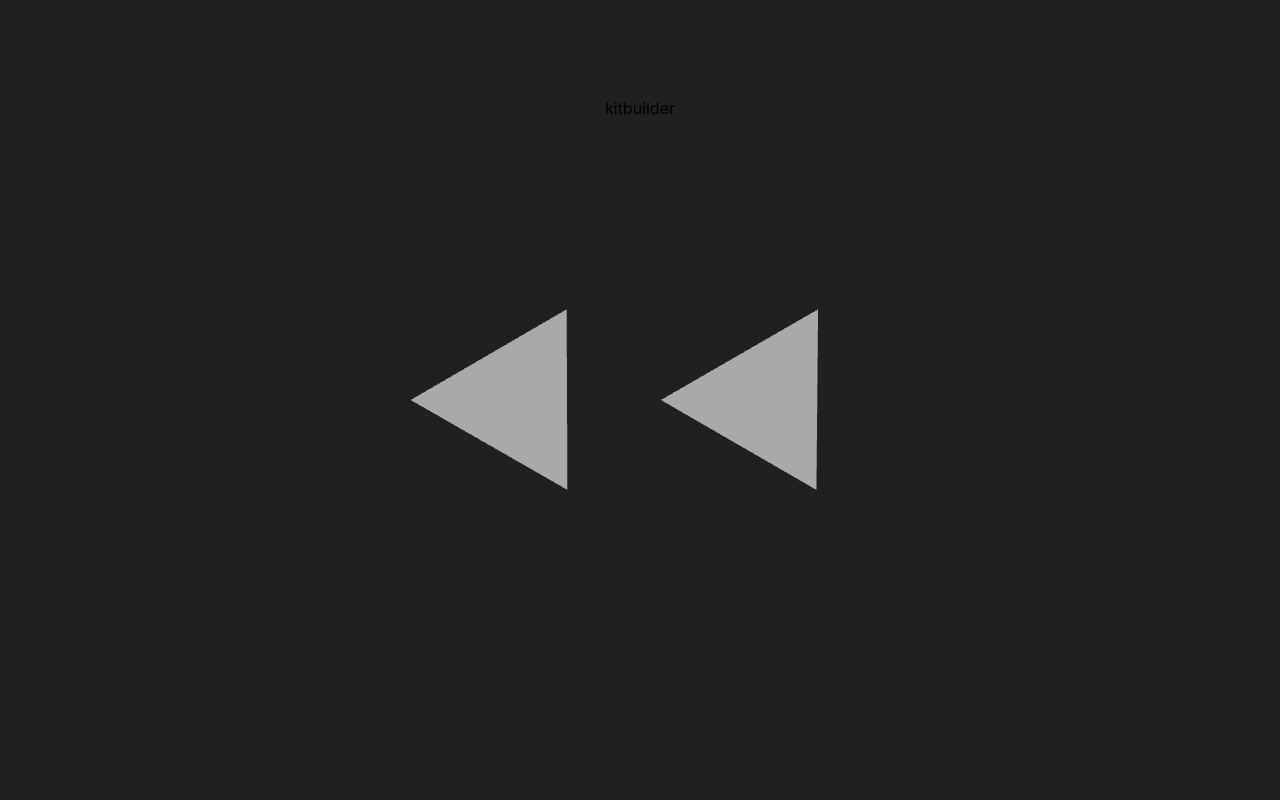
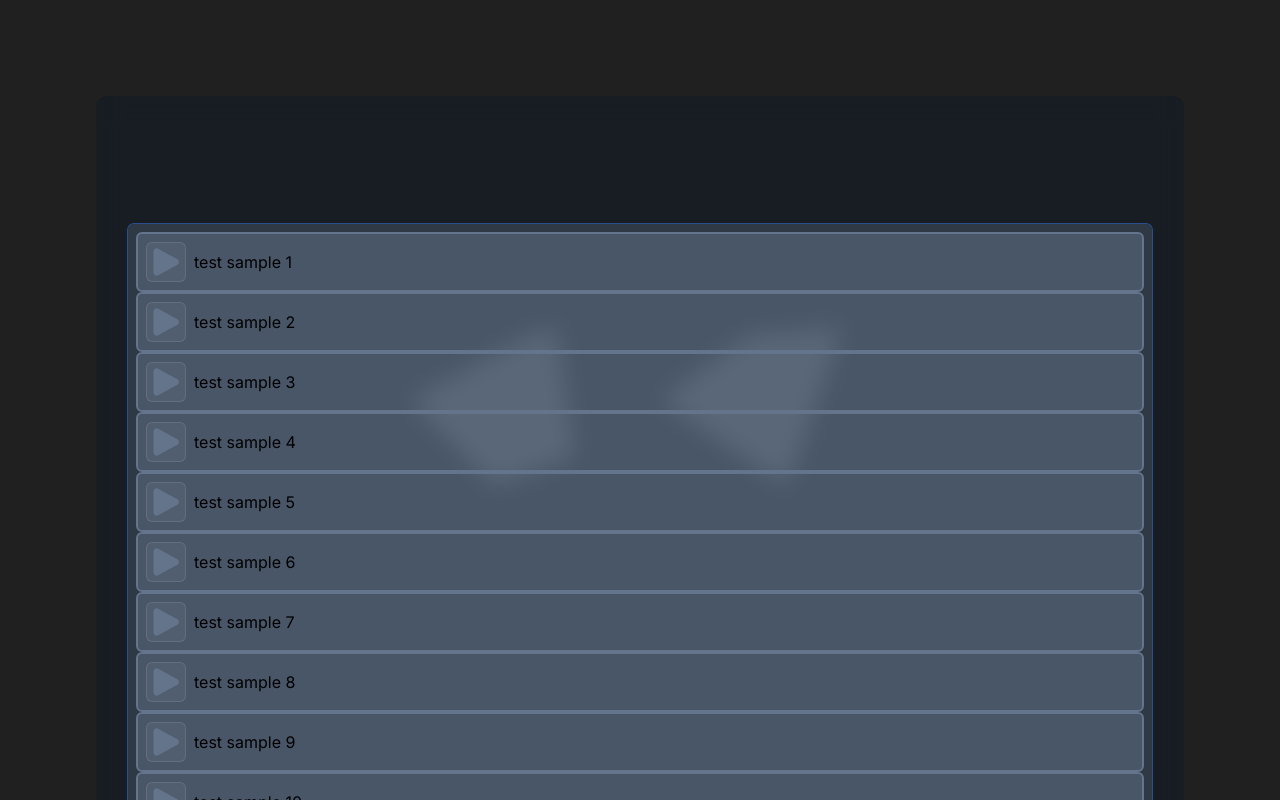
Before and after one commit to kajloevesijn/deluge-kit-generator, a Next.js app: page /kit in a window 1280 px wide. Shown: the top 800 px of the page. Built offline with nearby package versions, Linux system fonts and the light colour scheme.

Commit message:
added some placeholder list items for the kitbuilder and some styling.

```diff
--- a/src/app/components/DescriptiveButton.tsx
+++ b/src/app/components/DescriptiveButton.tsx
@@ -7,9 +7,9 @@ type DescriptiveButtonProps = {
 
 export const DescriptiveButton = (props: DescriptiveButtonProps) => {
   return (
-    <button key={props.name} className="transition ease-in-out duration-150 active:duration-0 hover:-translate-y-1 active:translate-y-0 active:bg-white/10 active:scale-100 gap-x-4 rounded-xl bg-white/5 p-6 hover:ring-2 ring-1 ring-inset ring-white/10">
+    <button key={props.name} className="transition ease-in-out duration-150 active:duration-0 active:shadow-inner hover:shadow-md active:text-white hover:-translate-y-1 active:translate-y-0 active:bg-white/10 active:scale-100 gap-x-4 rounded-xl bg-white/5 hover:ring-2 ring-1 ring-inset ring-white/10">
         <Link className='' href={props.link}>
-            <div className="text-base leading-7">
+            <div className="text-base p-6 leading-7">
                 <h3 className="font-semibold text-white">{props.name}</h3>
                 <p className="mt-2 text-gray-400">{props.description}</p>
             </div>
--- /dev/null
+++ b/src/app/components/IconButton.tsx
@@ -0,0 +1,14 @@
+'use client'
+import React from 'react'
+
+export const IconButton = ({...props}) => {
+    function clickHandler() {
+        console.log("i got clicked");
+    }
+
+  return <>
+        <button onClick={clickHandler} className='transition ease-in-out duration-150 active:shadow-inner hover:shadow-md active:text-white active:duration-0 hover:-translate-y-0.5 active:translate-y-0 active:bg-white/10 active:scale-100 bg-white/5 hover:ring-2 ring-inset ring-white/10 text-slate-500 hover:text-slate-400 ring-1 rounded-md'>
+            <props.Icon width={40}/>
+        </button>
+    </>
+}
--- /dev/null
+++ b/src/app/kit/KitBuilder.tsx
@@ -0,0 +1,26 @@
+import React from 'react';
+import { SamplePanel } from './SamplePanel';
+
+export const KitBuilder = () => {
+    const sampleList = [1,2,3,4,5,6,7,8,9,10,11,12];
+
+    type sampleData = {
+        name: string
+    }
+
+  return (
+    <div className="w-full backdrop-blur-md relative isolate overflow-hidden bg-gray-900/50 py-24 sm:py-32 rounded-xl">
+      <div className=" mx-auto max-w-7xl px-6 lg:px-8">
+        <div className='ring-1 p-2 rounded-md bg-slate-600/50'>
+        <div className="mx-auto grid grid-cols-1">
+            {sampleList.map((listPos) =>{
+                return<>
+                    <SamplePanel key={listPos} sampleName={`test sample ${listPos}`}/>
+                </>
+            })}
+        </div>
+        </div>
+      </div>
+    </div>
+  )
+}
--- /dev/null
+++ b/src/app/kit/SamplePanel.tsx
@@ -0,0 +1,14 @@
+'use client'
+import React from 'react'
+import {PlayIcon} from '@heroicons/react/24/solid';
+import { IconButton } from '../components/IconButton';
+
+export const SamplePanel = ({...props}) => {
+  return (
+    <div className='rounded-md bg-slate-500/50 flex items-center p-2 gap-2 border-slate-500 border-2'>
+
+        <IconButton Icon={PlayIcon}/>
+        <p>{props.sampleName}</p>
+    </div>
+  )
+}
--- a/src/app/kit/page.tsx
+++ b/src/app/kit/page.tsx
@@ -1,11 +1,12 @@
 import { Inter } from 'next/font/google'
+import { KitBuilder } from './KitBuilder'
 
 const inter = Inter({ subsets: ['latin'] })
 
 export default function Home() {
   return (
     <main className="flex min-h-screen flex-col items-center justify-between p-24">
-      <div>kitbuilder</div>
+      <KitBuilder/>
     </main>
   )
 }
```
